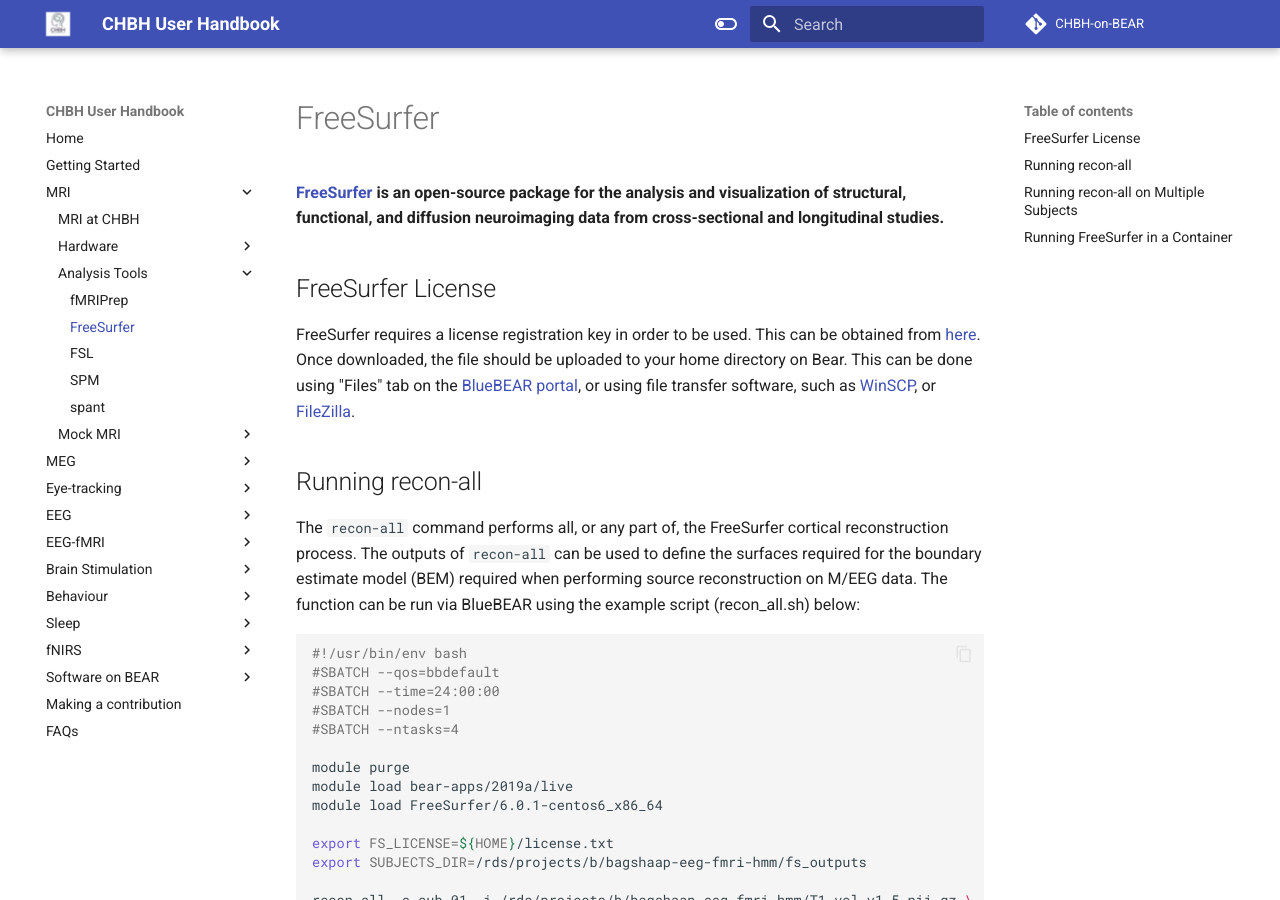
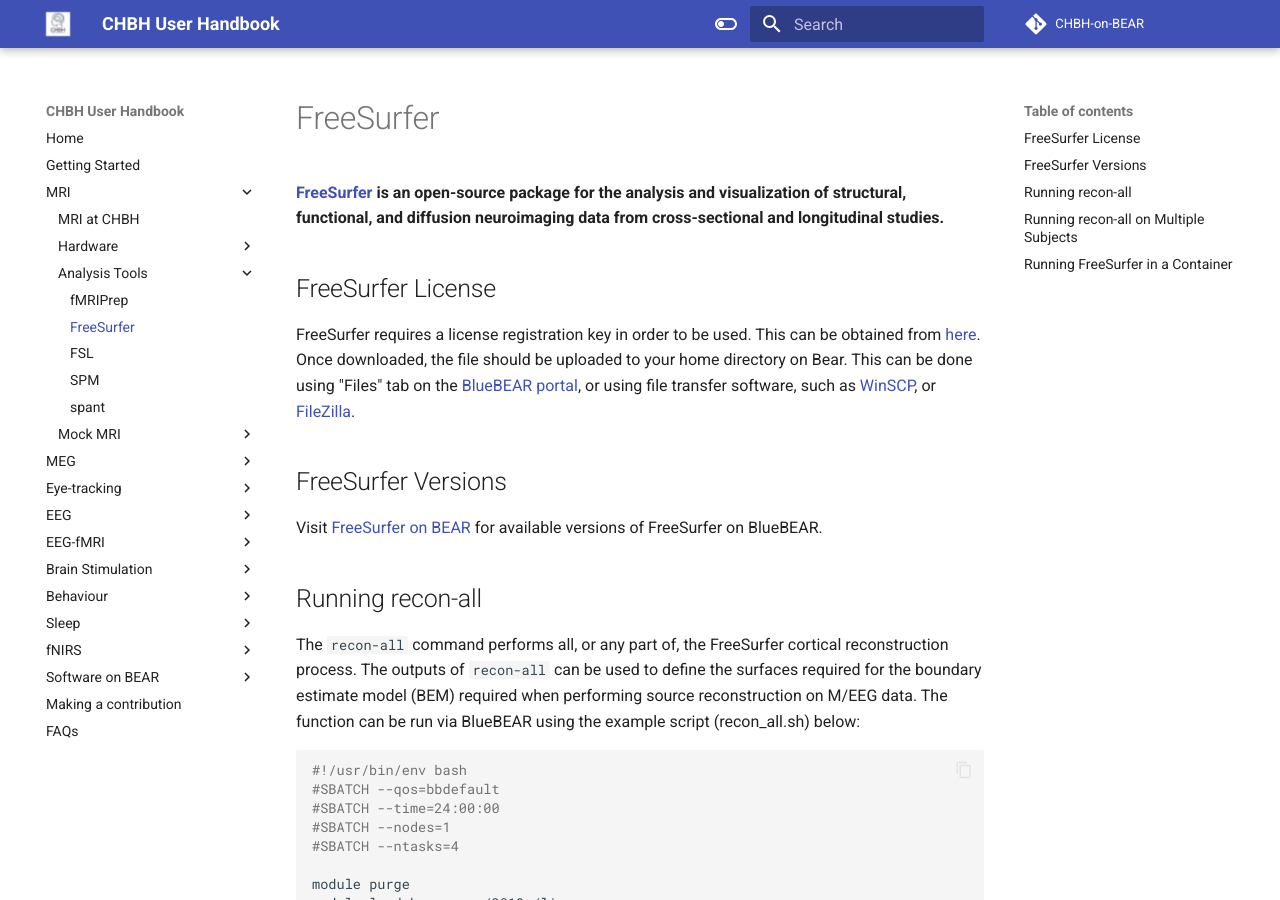
Before and after one commit to chbh-opensource/chbh-on-bear, an MkDocs documentation site: the page built from docs/mri/analysis/freesurfer.md, in a window 1280 px wide and 900 px high. Built offline with MkDocs 1.6.1 and Material for MkDocs 9.7.7, drawn with Linux system fonts in a browser that asks for light colours; comment, search, counter and statistics services are not loaded.

Commit message:
Added a link to freesurfer versions on bear

```diff
--- a/docs/mri/analysis/freesurfer.md
+++ b/docs/mri/analysis/freesurfer.md
@@ -4,6 +4,10 @@
 ## FreeSurfer License
 
 FreeSurfer requires a license registration key in order to be used. This can be obtained from [here](https://surfer.nmr.mgh.harvard.edu/registration.html). Once downloaded, the file should be uploaded to your home directory on Bear. This can be done using "Files" tab on the [BlueBEAR portal](https://portal.bear.bham.ac.uk/), or using file transfer software, such as [WinSCP](https://winscp.net/eng/index.php), or [FileZilla](https://filezilla-project.org/).
+
+## FreeSurfer Versions
+
+Visit [FreeSurfer on BEAR](https://apps.bear.bham.ac.uk/applications/FreeSurfer/) for available versions of FreeSurfer on BlueBEAR.
 
 ## Running recon-all
 
```
